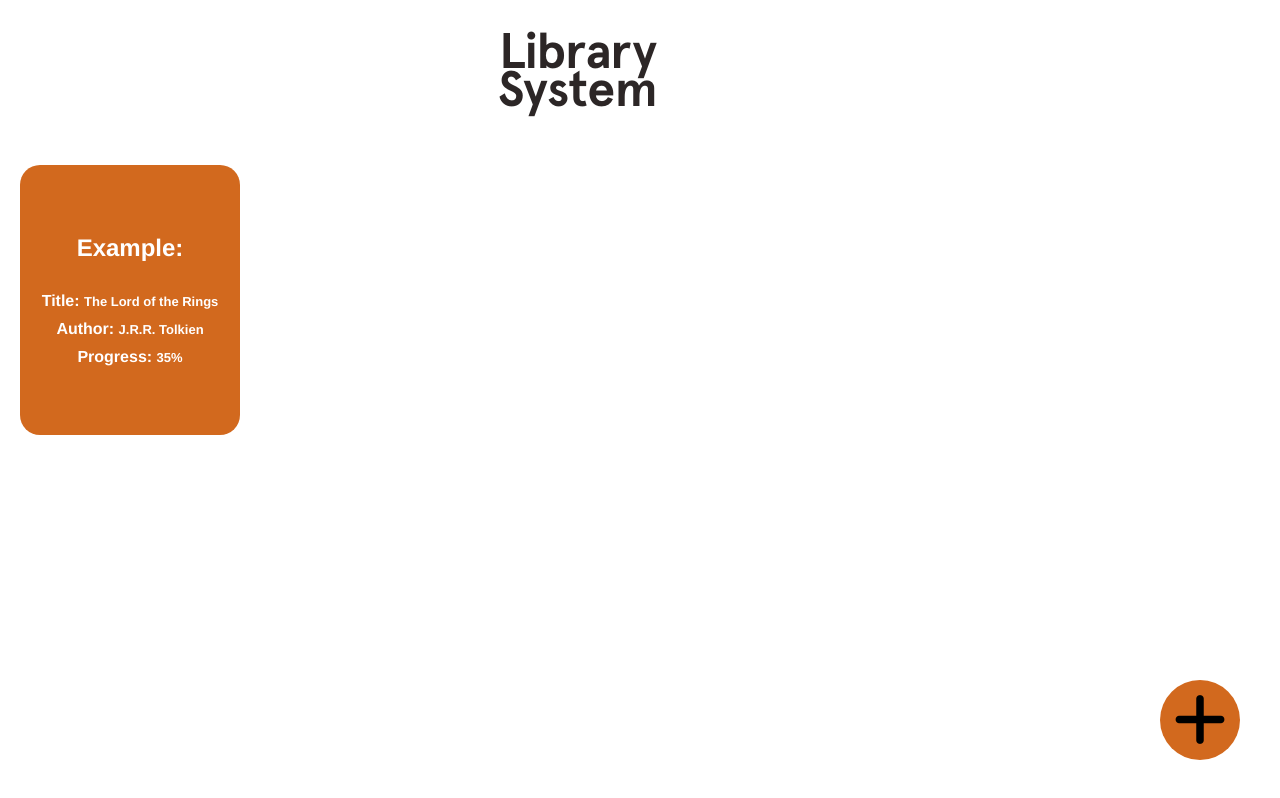
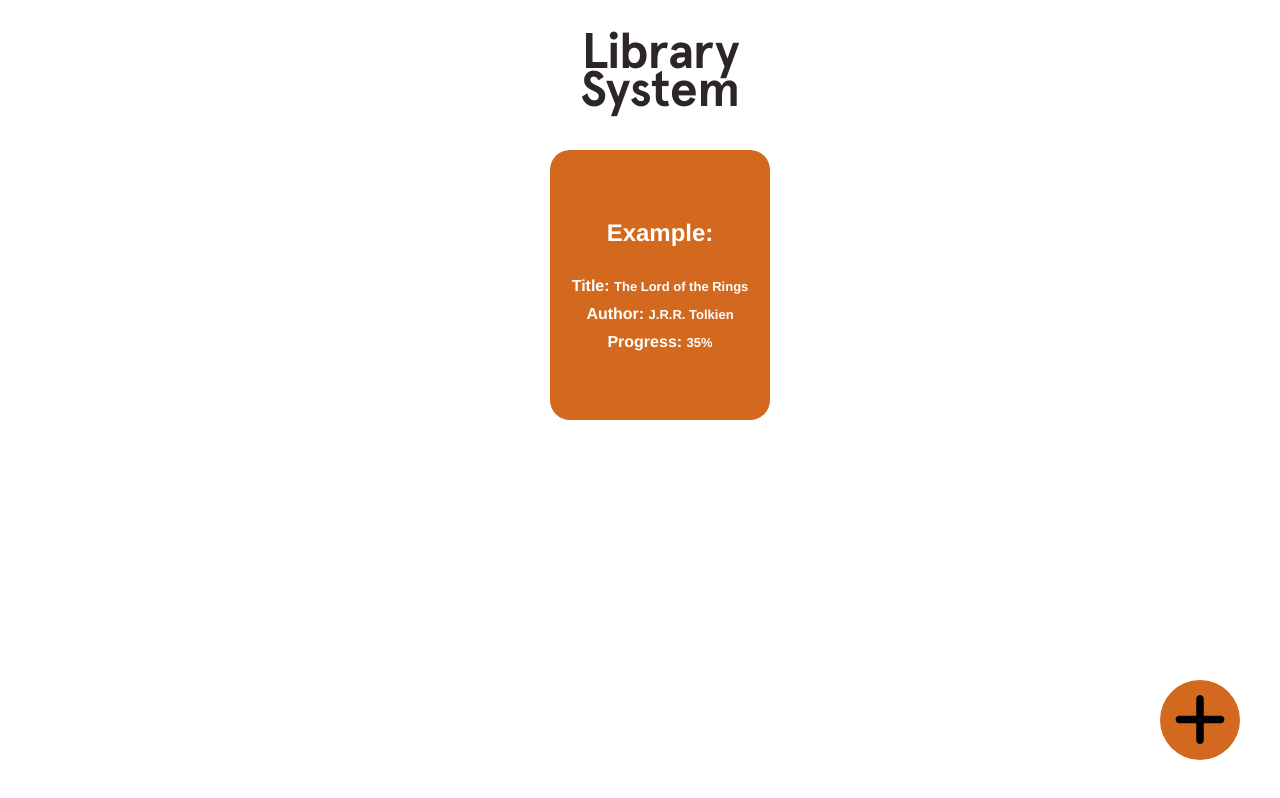
Before and after one commit to bhuwan214/book-library, a plain HTML site: page index.html in a window 1280 px wide. Drawn offline with Linux system fonts and the light colour scheme.

Commit message:
it was a good day

```diff
--- a/style.css
+++ b/style.css
@@ -20,8 +20,6 @@ html {
   margin: 20px;
   width: 100vw;
   height: 100vh;
-  display: grid;
-  grid-template-columns: repeat(8, 1fr);
   gap: 40px;
 }
 
@@ -37,26 +35,27 @@ h2 {
 }
 
 header {
-  grid-column: 1/8;
-  grid-row: 1/2;
+
   border-radius: 15px 0 0 15px;
   background-color: #ffffff;
-  width: 100%;
+  width: 100vw;
   height: 100px;
   display: flex;
   justify-content: center;
   align-items: center;
+  margin-bottom: 30px;
 }
 
 .main {
   background-color: rgb(255, 255, 255);
   grid-column: 1/3;
   grid-row: 2/5;
-  width: 100%;
+  width: 100vw;
   height: 80vh;
   display: grid;
-  grid-template-columns: repeat(3, 1fr);
-  gap: 30px;
+  grid-template-columns: repeat(auto-fit, minmax(225px,1fr));
+  gap: 20px;
+  justify-items: center;
 }
 
 .item {
```
